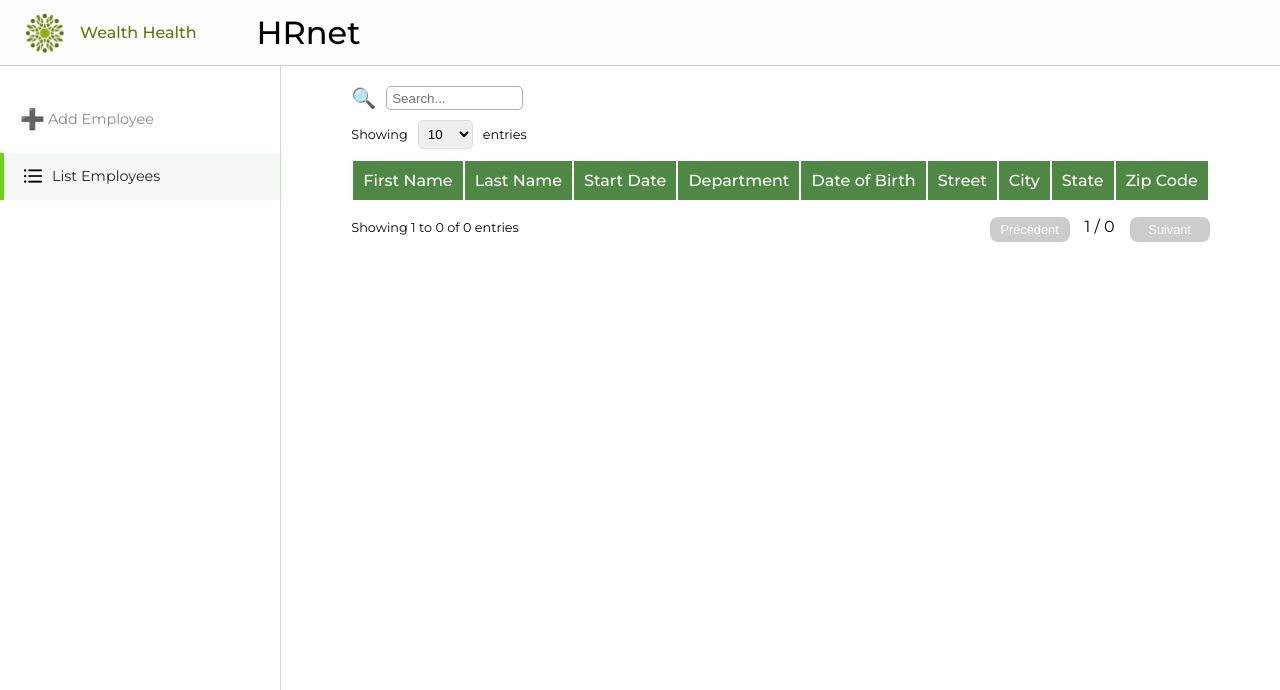
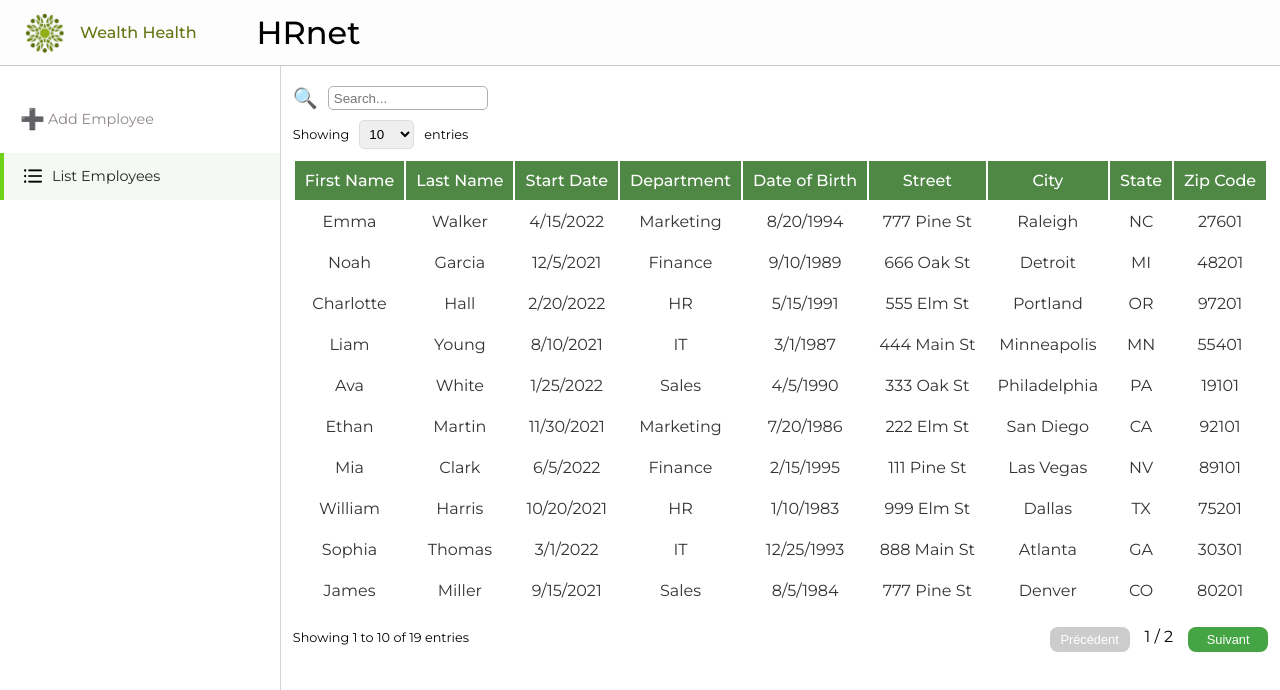
Before and after one commit to angelinalavoryk/HRnet-WealthHealth, a React (Create React App) app in the folder hr-net/: page /HRnet-WealthHealth/employees in a window 1280 px wide. Shown: the top 690 px of the page. Built offline with nearby package versions, Linux system fonts and the light colour scheme.

Commit message:
changement de fonctionnement de stockage de donnée

```diff
--- a/hr-net/src/App.js
+++ b/hr-net/src/App.js
@@ -1,15 +1,15 @@
-import { Routes, Route } from "react-router-dom";
-import Header from "./components/Header/Header";
+import { Routes, Route } from 'react-router-dom';
+import Header from './components/Header/Header';
 import Home from './pages/Home/Home';
 import AsideNav from './components/SideBar/SideBar';
 import './App.css';
-import Employees from "./pages/Employees/Employees";
-import NotFound from "./pages//NotFound/NotFound.jsx";
+import Employees from './pages/Employees/Employees';
+import NotFound from './pages/NotFound/NotFound.jsx';
+import { EmployeeProvider } from './utils/EmployeeContext.js';
 
 function App() {
-  const employees = JSON.parse(localStorage.getItem('employees')) || [];
-
   return (
+    <EmployeeProvider>
       <div className="app">
         <Header />
         <div className="content">
@@ -17,12 +17,13 @@ function App() {
           <main className="main-content">
             <Routes>
               <Route path="/" element={<Home />} />
-            <Route path="/employees" element={<Employees employees={employees} />} />
+              <Route path="/employees" element={<Employees />} />
               <Route path="*" element={<NotFound />} />
             </Routes>
           </main>
         </div>
       </div>
+    </EmployeeProvider>
   );
 }
 
--- a/hr-net/src/components/Form/Form.jsx
+++ b/hr-net/src/components/Form/Form.jsx
@@ -3,14 +3,15 @@ import './_Form.scss';
 import logo from '../../images/logo.png';
 import employees from '../../images/employees.png';
 import { states } from '../../data/states.js';
-import { validateForm } from '../../hooks/FormValidation.jsx';
+import { validateForm } from '../../utils/FormValidation.js';
 import DatePicker from '../DatePicker/DatePicker.jsx';
 import { Modale } from "npm-modale-lib-react";
-
+import { useEmployeeContext } from '../../utils/EmployeeContext.js';
 import Select from 'react-select';
 
+const Form = () => {
+  const { addEmployee } = useEmployeeContext();
 
-const Form = () => {
   const handleSelectChange = (selectedOption, name) => {
     const selectedValue = selectedOption ? selectedOption.value : '';
     setFormData({
@@ -80,10 +81,8 @@ const Form = () => {
       console.log('Formulaire valide, envoyez les données :', formData);
       setFormErrors({});
 
-      // Sauvegarde des données dans le stockage local
-      const employeesData = JSON.parse(localStorage.getItem('employees')) || [];
-      employeesData.push(formData);
-      localStorage.setItem('employees', JSON.stringify(employeesData));
+      // Ajouter l'employé en utilisant le contexte
+      addEmployee(formData);
 
       // Afficher la confirmation
       setIsConfirmationVisible(true);
@@ -121,7 +120,6 @@ const Form = () => {
             <img src={employees} alt='' className='employee-add-emoji' />
             Please complete the form to add a new employee
           </h2>
-
 
           <form action='#' id='create-employee' onSubmit={handleSubmit}>
 
@@ -197,7 +195,6 @@ const Form = () => {
               )}
             </div>
 
-
             <fieldset className='address'>
               <legend>Address</legend>
               <label htmlFor='street'>Street</label>
@@ -211,8 +208,6 @@ const Form = () => {
               {formErrors.street && (
                 <p className='error-message'>{formErrors.street}</p>
               )}
-
-
 
               <div className='container-adresse-city-zip'>
                 <div className='container-city-zip'>
--- /dev/null
+++ b/hr-net/src/data/employeesList.js
@@ -0,0 +1,213 @@
+const employeesList = [
+    {
+      "firstName": "John",
+      "lastName": "Doe",
+      "startDate": "2022-01-15",
+      "department": "IT",
+      "dateOfBirth": "1985-05-10",
+      "street": "123 Main St",
+      "city": "New York",
+      "state": "NY",
+      "zipCode": "10001"
+    },
+    {
+      "firstName": "Jane",
+      "lastName": "Smith",
+      "startDate": "2021-08-20",
+      "department": "HR",
+      "dateOfBirth": "1990-03-25",
+      "street": "456 Elm St",
+      "city": "Los Angeles",
+      "state": "CA",
+      "zipCode": "90001"
+    },
+    {
+      "firstName": "Alice",
+      "lastName": "Johnson",
+      "startDate": "2022-03-10",
+      "department": "Finance",
+      "dateOfBirth": "1988-12-15",
+      "street": "789 Oak St",
+      "city": "Chicago",
+      "state": "IL",
+      "zipCode": "60601"
+    },
+    {
+      "firstName": "Michael",
+      "lastName": "Williams",
+      "startDate": "2021-11-05",
+      "department": "Marketing",
+      "dateOfBirth": "1992-07-08",
+      "street": "101 Pine St",
+      "city": "San Francisco",
+      "state": "CA",
+      "zipCode": "94101"
+    },
+    {
+      "firstName": "Emily",
+      "lastName": "Brown",
+      "startDate": "2022-05-30",
+      "department": "Sales",
+      "dateOfBirth": "1987-09-18",
+      "street": "222 Elm St",
+      "city": "Houston",
+      "state": "TX",
+      "zipCode": "77001"
+    },
+    {
+      "firstName": "David",
+      "lastName": "Wilson",
+      "startDate": "2021-12-12",
+      "department": "IT",
+      "dateOfBirth": "1986-04-02",
+      "street": "333 Oak St",
+      "city": "Phoenix",
+      "state": "AZ",
+      "zipCode": "85001"
+    },
+    {
+      "firstName": "Sarah",
+      "lastName": "Johnson",
+      "startDate": "2022-02-18",
+      "department": "HR",
+      "dateOfBirth": "1991-11-30",
+      "street": "444 Main St",
+      "city": "Miami",
+      "state": "FL",
+      "zipCode": "33101"
+    },
+    {
+      "firstName": "Robert",
+      "lastName": "Lee",
+      "startDate": "2021-07-25",
+      "department": "Finance",
+      "dateOfBirth": "1989-06-14",
+      "street": "555 Elm St",
+      "city": "Seattle",
+      "state": "WA",
+      "zipCode": "98101"
+    },
+    {
+      "firstName": "Olivia",
+      "lastName": "Anderson",
+      "startDate": "2022-04-09",
+      "department": "Marketing",
+      "dateOfBirth": "1994-03-20",
+      "street": "666 Oak St",
+      "city": "Boston",
+      "state": "MA",
+      "zipCode": "02201"
+    },
+    {
+      "firstName": "James",
+      "lastName": "Miller",
+      "startDate": "2021-09-15",
+      "department": "Sales",
+      "dateOfBirth": "1984-08-05",
+      "street": "777 Pine St",
+      "city": "Denver",
+      "state": "CO",
+      "zipCode": "80201"
+    },
+    {
+      "firstName": "Sophia",
+      "lastName": "Thomas",
+      "startDate": "2022-03-01",
+      "department": "IT",
+      "dateOfBirth": "1993-12-25",
+      "street": "888 Main St",
+      "city": "Atlanta",
+      "state": "GA",
+      "zipCode": "30301"
+    },
+    {
+      "firstName": "William",
+      "lastName": "Harris",
+      "startDate": "2021-10-20",
+      "department": "HR",
+      "dateOfBirth": "1983-01-10",
+      "street": "999 Elm St",
+      "city": "Dallas",
+      "state": "TX",
+      "zipCode": "75201"
+    },
+    {
+      "firstName": "Mia",
+      "lastName": "Clark",
+      "startDate": "2022-06-05",
+      "department": "Finance",
+      "dateOfBirth": "1995-02-15",
+      "street": "111 Pine St",
+      "city": "Las Vegas",
+      "state": "NV",
+      "zipCode": "89101"
+    },
+    {
+      "firstName": "Ethan",
+      "lastName": "Martin",
+      "startDate": "2021-11-30",
+      "department": "Marketing",
+      "dateOfBirth": "1986-07-20",
+      "street": "222 Elm St",
+      "city": "San Diego",
+      "state": "CA",
+      "zipCode": "92101"
+    },
+    {
+      "firstName": "Ava",
+      "lastName": "White",
+      "startDate": "2022-01-25",
+      "department": "Sales",
+      "dateOfBirth": "1990-04-05",
+      "street": "333 Oak St",
+      "city": "Philadelphia",
+      "state": "PA",
+      "zipCode": "19101"
+    },
+    {
+      "firstName": "Liam",
+      "lastName": "Young",
+      "startDate": "2021-08-10",
+      "department": "IT",
+      "dateOfBirth": "1987-03-01",
+      "street": "444 Main St",
+      "city": "Minneapolis",
+      "state": "MN",
+      "zipCode": "55401"
+    },
+    {
+      "firstName": "Charlotte",
+      "lastName": "Hall",
+      "startDate": "2022-02-20",
+      "department": "HR",
+      "dateOfBirth": "1991-05-15",
+      "street": "555 Elm St",
+      "city": "Portland",
+      "state": "OR",
+      "zipCode": "97201"
+    },
+    {
+      "firstName": "Noah",
+      "lastName": "Garcia",
+      "startDate": "2021-12-05",
+      "department": "Finance",
+      "dateOfBirth": "1989-09-10",
+      "street": "666 Oak St",
+      "city": "Detroit",
+      "state": "MI",
+      "zipCode": "48201"
+    },
+    {
+      "firstName": "Emma",
+      "lastName": "Walker",
+      "startDate": "2022-04-15",
+      "department": "Marketing",
+      "dateOfBirth": "1994-08-20",
+      "street": "777 Pine St",
+      "city": "Raleigh",
+      "state": "NC",
+      "zipCode": "27601"
+    }
+  ];
+
+  export default employeesList;
--- a/hr-net/src/pages/Employees/Employees.jsx
+++ b/hr-net/src/pages/Employees/Employees.jsx
@@ -1,61 +1,24 @@
-import React, { useMemo } from 'react';
+import React from 'react';
 import { useTable, useSortBy, useGlobalFilter, usePagination } from 'react-table';
 import './_Employees.scss';
+import { useColumns } from '../../utils/ColumnsTableEmployees';
+import { useEmployeeContext } from '../../utils/EmployeeContext.js';
+import employeesList from '../../data/employeesList.js';
+
+const Employees = () => {
+  const { employees, addEmployee } = useEmployeeContext();
+
+  React.useEffect(() => {
+    if (employees.length === 0) {
+      employeesList.forEach((employee) => {
+        addEmployee(employee);
+      });
+    }
+  }, [employees, addEmployee]);
 
 
-const Employees = ({ employees }) => {
-  const columns = useMemo(
-    () => [
-      {
-        Header: 'First Name',
-        accessor: 'firstName',
-        sortType: 'basic',
-      },
-      {
-        Header: 'Last Name',
-        accessor: 'lastName',
-        sortType: 'basic',
-      },
-      {
-        Header: 'Start Date',
-        accessor: 'startDate',
-        sortType: 'basic',
-      },
-      {
-        Header: 'Department',
-        accessor: 'department',
-        sortType: 'basic',
-      },
-      {
-        Header: 'Date of Birth',
-        accessor: 'dateOfBirth',
-        sortType: 'basic',
-      },
-      {
-        Header: 'Street',
-        accessor: 'street',
-        sortType: 'basic',
-      },
-      {
-        Header: 'City',
-        accessor: 'city',
-        sortType: 'basic',
-      },
-      {
-        Header: 'State',
-        accessor: 'state',
-        sortType: 'basic',
-      },
-      {
-        Header: 'Zip Code',
-        accessor: 'zipCode',
-        sortType: 'basic',
-      },
-    ],
-    []
-  );
-
-  const data = useMemo(() => {
+  const columns = useColumns();
+  const data = React.useMemo(() => {
     return employees.map((employee) => ({
       ...employee,
       startDate: new Date(employee.startDate).toLocaleDateString(),
@@ -95,7 +58,7 @@ const Employees = ({ employees }) => {
       <div className='employee-list'>
         {/* Barre de recherche */}
         <div className='search-bar'>
-        <span> 🔍 </span>
+          <span>🔍</span>
           <input
             className='input-search-bar'
             type='text'
@@ -166,15 +129,29 @@ const Employees = ({ employees }) => {
         <div className='container-bottom-list'>
           <div>
             <span className='showing-entries-txt'>
-            Showing {pageIndex * pageSize + 1} to {' '}
+              Showing {pageIndex * pageSize + 1} to{' '}
               {Math.min((pageIndex + 1) * pageSize, data.length)} of {data.length} entries
             </span>
           </div>
           {/* Pagination */}
           <div className='pagination'>
-          <button className='button-navigation-page' onClick={() => previousPage()} disabled={!canPreviousPage}>Précédent</button>
-          <span> {pageIndex + 1} / {pageOptions.length} </span>
-          <button className='button-navigation-page' onClick={() => nextPage()} disabled={!canNextPage}>Suivant</button>
+            <button
+              className='button-navigation-page'
+              onClick={() => previousPage()}
+              disabled={!canPreviousPage}
+            >
+              Précédent
+            </button>
+            <span>
+              {pageIndex + 1} / {pageOptions.length}
+            </span>
+            <button
+              className='button-navigation-page'
+              onClick={() => nextPage()}
+              disabled={!canNextPage}
+            >
+              Suivant
+            </button>
           </div>
         </div>
       </div>
--- a/hr-net/src/pages/Employees/_Employees.scss
+++ b/hr-net/src/pages/Employees/_Employees.scss
@@ -1,6 +1,5 @@
 .employee{
     display: flex;
-    // margin: 20px 0 50px 20px;
     justify-content: center;
 }
 .employee-list{
@@ -8,10 +7,6 @@
     display: flex;
     flex-direction: column;
 }
-
-// .display{
-//   width: 1350px;
-// }
 
 .search-bar{
     display: flex;
--- /dev/null
+++ b/hr-net/src/utils/ColumnsTableEmployees.js
@@ -0,0 +1,54 @@
+import { useMemo } from 'react';
+
+export const useColumns = () => {
+  return useMemo(
+    () => [
+      {
+        Header: 'First Name',
+        accessor: 'firstName',
+        sortType: 'basic',
+      },
+      {
+        Header: 'Last Name',
+        accessor: 'lastName',
+        sortType: 'basic',
+      },
+      {
+        Header: 'Start Date',
+        accessor: 'startDate',
+        sortType: 'basic',
+      },
+      {
+        Header: 'Department',
+        accessor: 'department',
+        sortType: 'basic',
+      },
+      {
+        Header: 'Date of Birth',
+        accessor: 'dateOfBirth',
+        sortType: 'basic',
+      },
+      {
+        Header: 'Street',
+        accessor: 'street',
+        sortType: 'basic',
+      },
+      {
+        Header: 'City',
+        accessor: 'city',
+        sortType: 'basic',
+      },
+      {
+        Header: 'State',
+        accessor: 'state',
+        sortType: 'basic',
+      },
+      {
+        Header: 'Zip Code',
+        accessor: 'zipCode',
+        sortType: 'basic',
+      },
+    ],
+    []
+  );
+};
--- /dev/null
+++ b/hr-net/src/utils/EmployeeContext.js
@@ -0,0 +1,21 @@
+import React, { createContext, useContext, useState } from 'react';
+
+const EmployeeContext = createContext();
+
+export function EmployeeProvider({ children }) {
+  const [employees, setEmployees] = useState([]);
+
+  const addEmployee = (employee) => {
+    setEmployees((prevEmployees) => [employee, ...prevEmployees]);
+  };
+
+  return (
+    <EmployeeContext.Provider value={{ employees, addEmployee }}>
+      {children}
+    </EmployeeContext.Provider>
+  );
+}
+
+export function useEmployeeContext() {
+  return useContext(EmployeeContext);
+}
```
Also changed, not shown: hr-net/src/utils/FormValidation.js (renamed from hr-net/src/hooks/FormValidation.jsx). Lines whose indentation alone changed are shown as unchanged.
